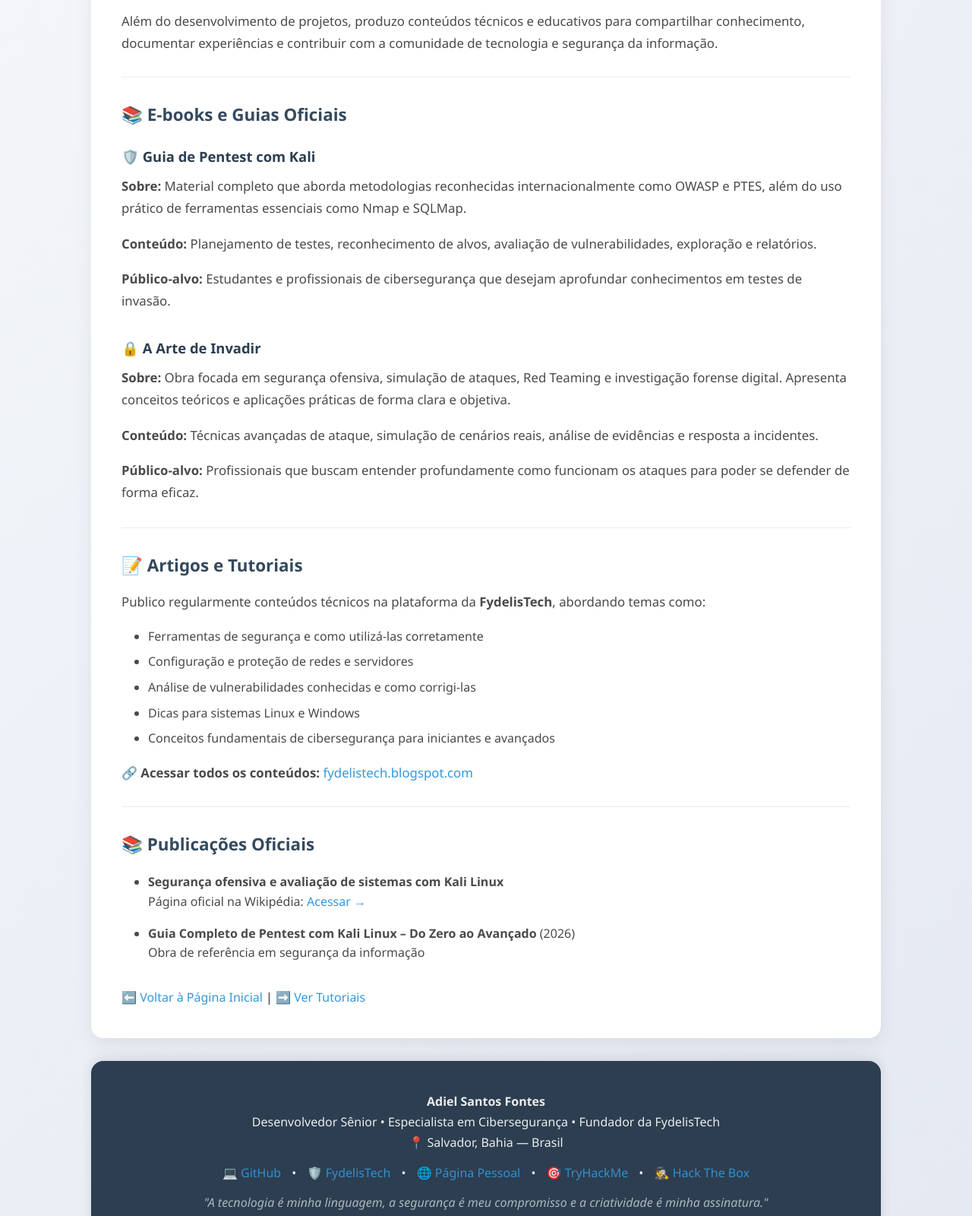
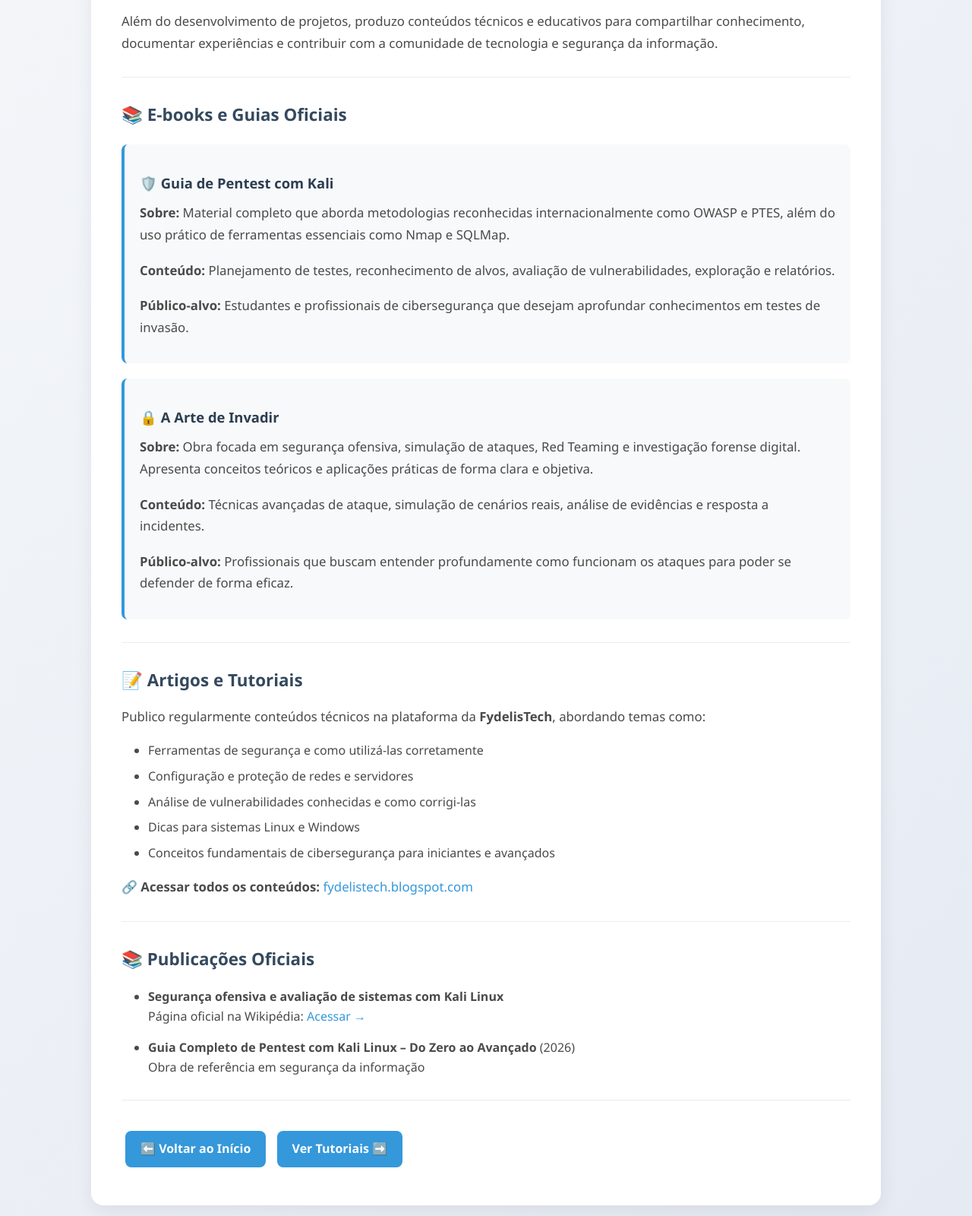
Before and after one commit to fydelis2025/fydelis2025, a plain HTML site: page publicacoes.html in a window 1280 px wide. Shown: the part 460-2060 px from the top of the page at 76% size. Drawn offline with Linux system fonts and the light colour scheme.

Commit message:
Refactor HTML structure for publications section

```diff
--- a/publicacoes.html
+++ b/publicacoes.html
@@ -33,27 +33,24 @@
 
         <hr>
 
-        <section>
         <h3>📚 E-books e Guias Oficiais</h3>
 
-            <div style="margin-bottom: 2rem;">
+        <div class="destaque">
             <h4>🛡️ Guia de Pentest com Kali</h4>
             <p><strong>Sobre:</strong> Material completo que aborda metodologias reconhecidas internacionalmente como OWASP e PTES, além do uso prático de ferramentas essenciais como Nmap e SQLMap.</p>
             <p><strong>Conteúdo:</strong> Planejamento de testes, reconhecimento de alvos, avaliação de vulnerabilidades, exploração e relatórios.</p>
             <p><strong>Público-alvo:</strong> Estudantes e profissionais de cibersegurança que desejam aprofundar conhecimentos em testes de invasão.</p>
         </div>
 
-            <div style="margin-bottom: 2rem;">
+        <div class="destaque">
             <h4>🔒 A Arte de Invadir</h4>
             <p><strong>Sobre:</strong> Obra focada em segurança ofensiva, simulação de ataques, Red Teaming e investigação forense digital. Apresenta conceitos teóricos e aplicações práticas de forma clara e objetiva.</p>
             <p><strong>Conteúdo:</strong> Técnicas avançadas de ataque, simulação de cenários reais, análise de evidências e resposta a incidentes.</p>
             <p><strong>Público-alvo:</strong> Profissionais que buscam entender profundamente como funcionam os ataques para poder se defender de forma eficaz.</p>
         </div>
-        </section>
 
         <hr>
 
-        <section>
         <h3>📝 Artigos e Tutoriais</h3>
         <p>Publico regularmente conteúdos técnicos na plataforma da <strong>FydelisTech</strong>, abordando temas como:</p>
         <ul>
@@ -64,11 +61,9 @@
             <li>Conceitos fundamentais de cibersegurança para iniciantes e avançados</li>
         </ul>
         <p>🔗 <strong>Acessar todos os conteúdos:</strong> <a href="https://fydelistech.blogspot.com/" target="_blank" rel="noopener noreferrer">fydelistech.blogspot.com</a></p>
-        </section>
 
         <hr>
 
-        <section>
         <h3>📚 Publicações Oficiais</h3>
         <ul>
             <li style="margin-bottom: 1rem;">
@@ -81,12 +76,10 @@
                 Obra de referência em segurança da informação
             </li>
         </ul>
-        </section>
 
-        <div style="margin-top: 2rem;">
-            <a href="index.html">⬅️ Voltar à Página Inicial</a> |
-            <a href="tutoriais.html">➡️ Ver Tutoriais</a>
-        </div>
+        <hr>
+        <a href="index.html" class="botao">⬅️ Voltar ao Início</a>
+        <a href="tutoriais.html" class="botao">Ver Tutoriais ➡️</a>
     </main>
 
     <footer>
@@ -95,10 +88,10 @@
         📍 Salvador, Bahia — Brasil</p>
 
         <p>
-            <a href="https://github.com/fydelis2025" target="_blank" rel="noopener noreferrer">💻 GitHub</a> •
-            <a href="https://fydelistech.blogspot.com/" target="_blank" rel="noopener noreferrer">🛡️ FydelisTech</a> •
-            <a href="https://adielfontes.blogspot.com/" target="_blank" rel="noopener noreferrer">🌐 Página Pessoal</a> •
-            <a href="https://tryhackme.com/p/adiel.vereador" target="_blank" rel="noopener noreferrer">🎯 TryHackMe</a> •
+            <a href="https://github.com/fydelis2025" target="_blank" rel="noopener noreferrer">💻 GitHub</a>
+            <a href="https://fydelistech.blogspot.com/" target="_blank" rel="noopener noreferrer">🛡️ FydelisTech</a>
+            <a href="https://adielfontes.blogspot.com/" target="_blank" rel="noopener noreferrer">🌐 Página Pessoal</a>
+            <a href="https://tryhackme.com/p/adiel.vereador" target="_blank" rel="noopener noreferrer">🎯 TryHackMe</a>
             <a href="https://profile.hackthebox.com/profile/019cc366-9827-735c-9be1-d9459c94e6bb" target="_blank" rel="noopener noreferrer">🕵️ Hack The Box</a>
         </p>
 
```
Lines whose indentation alone changed are shown as unchanged.
